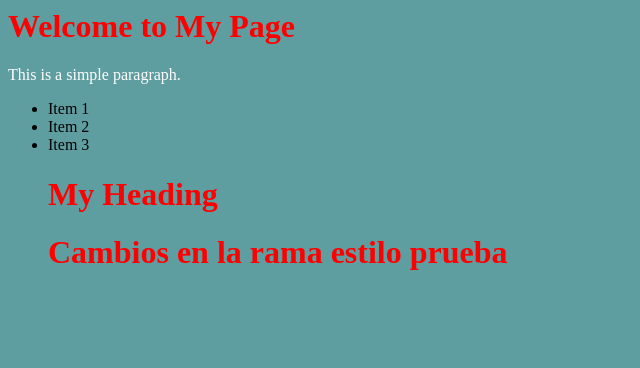
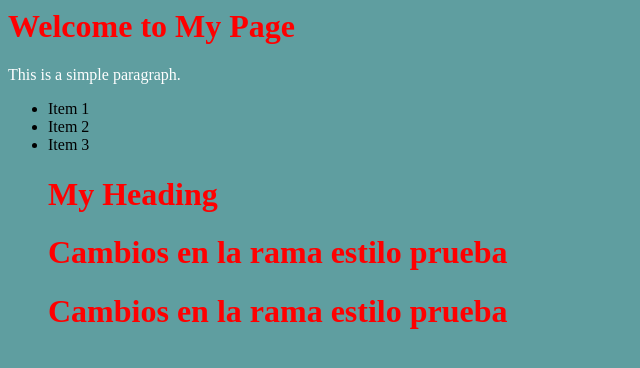
Before and after one commit to Misa290607/prueba_git, a plain HTML site: page index.html in a window 1280 px wide. Shown: the whole page, without its empty margins (0-640 px from the left). Drawn offline with Linux system fonts and the light colour scheme.

Commit message:
feat: se agrego cambios en estiloPrueba

```diff
--- a/index.html
+++ b/index.html
@@ -12,6 +12,9 @@
             <li>Item 3</li>
             <h1>My Heading</h1>
             <h1>Cambios en la rama estilo prueba</h1>
+
+
+            <h1>Cambios en la rama estilo prueba</h1>
         </ul>
         <h1></h1>
     </body>
```
